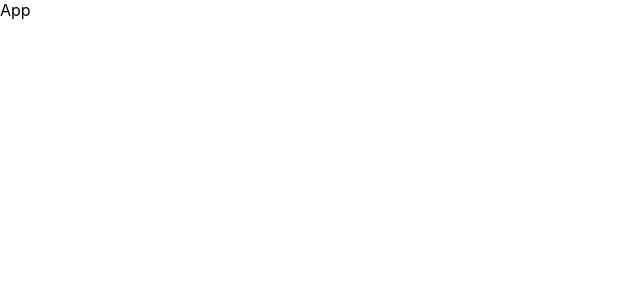
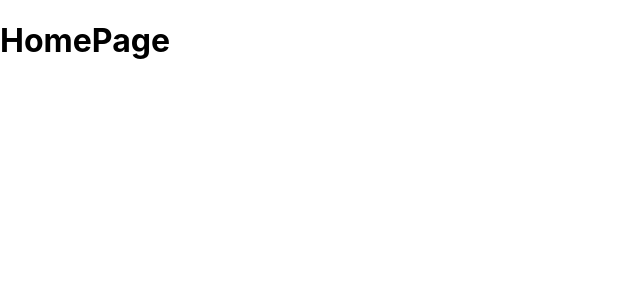
Before and after one commit to LautaroRiveiro/auth-reactjs, a React (Create React App) app: page / in a window 1280 px wide. Shown: the top 300 px of the page, without its empty margins (0-640 px from the left). Built offline with nearby package versions, Linux system fonts and the light colour scheme.

Commit message:
Rutas: primeras paginas con react-router-dom

```diff
--- a/package.json
+++ b/package.json
@@ -8,6 +8,7 @@
     "@testing-library/user-event": "^13.5.0",
     "react": "^17.0.2",
     "react-dom": "^17.0.2",
+    "react-router-dom": "^6.2.1",
     "react-scripts": "5.0.0",
     "web-vitals": "^2.1.3"
   },
--- a/src/App.js
+++ b/src/App.js
@@ -1,8 +1,8 @@
+import Router from "./router/Router";
+
 function App() {
   return (
-    <div>
-      App
-    </div>
+    <Router />
   );
 }
 
--- /dev/null
+++ b/src/pages/HomePage.jsx
@@ -0,0 +1,5 @@
+export const HomePage = ()=>{
+  return (
+    <h1>HomePage</h1>
+  )
+}
--- /dev/null
+++ b/src/pages/LoginPage.jsx
@@ -0,0 +1,5 @@
+export const LoginPage = ()=>{
+  return (
+    <h1>LoginPage</h1>
+  )
+}
--- /dev/null
+++ b/src/pages/NotFoundPage.jsx
@@ -0,0 +1,5 @@
+export const NotFoundPage = ()=>{
+  return (
+    <h1>NotFoundPage</h1>
+  )
+}
--- /dev/null
+++ b/src/router/Router.jsx
@@ -0,0 +1,19 @@
+import { BrowserRouter, Route, Routes } from "react-router-dom"
+import { HomePage } from "../pages/HomePage"
+import { LoginPage } from "../pages/LoginPage"
+import { NotFoundPage } from "../pages/NotFoundPage"
+
+const Router = () => {
+  return (
+    <BrowserRouter>
+      <Routes>
+        <Route path="/" element={<HomePage />} />
+        <Route path="/login" element={<LoginPage />} />
+
+        <Route path="*" element={<NotFoundPage />} />
+      </Routes>
+    </BrowserRouter>
+  )
+}
+
+export default Router
```
Also changed, not shown: 1 other file (tests, documents, lock files or other folders).
